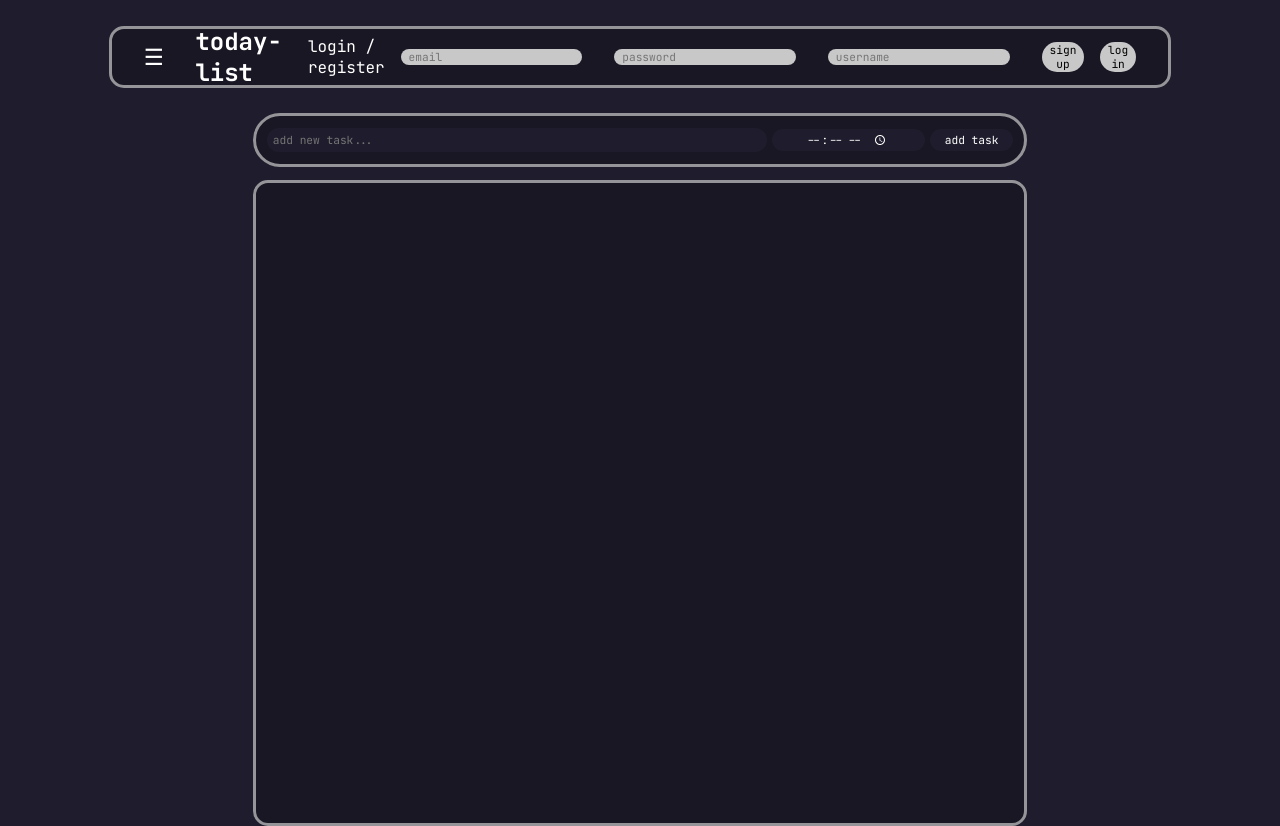
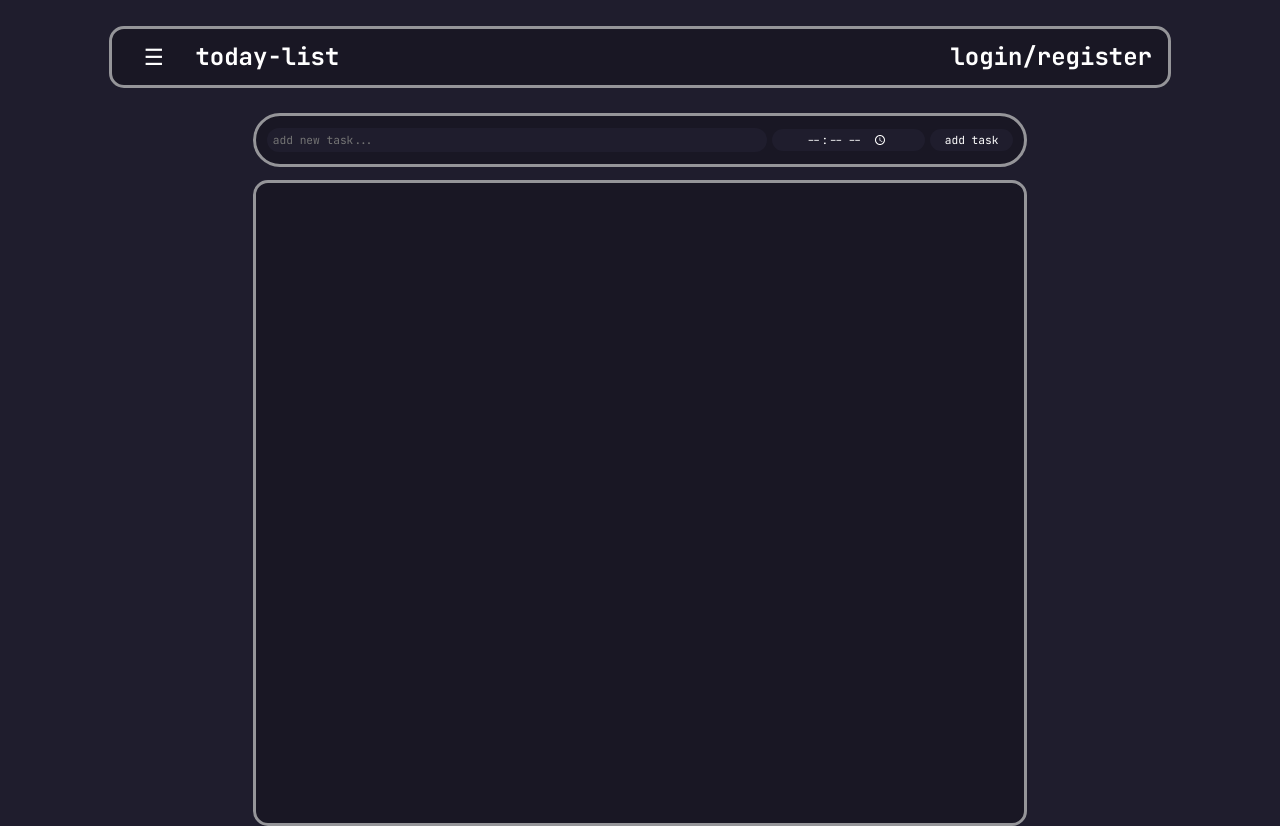
Before and after one commit to cloudz-night/today-list, a plain HTML site: page index.html in a window 1280 px wide. Drawn offline with nearby package versions, Linux system fonts and the light colour scheme.

Commit message:
Update index.html

```diff
--- a/index.html
+++ b/index.html
@@ -14,14 +14,7 @@
             <h2>today-list</h2>
         </div>
         <div class="header_right">
-            <p id="login-label">login / register</p>
-            <input type="email" id="email" placeholder="email"><br>
-            <input type="password" id="password" placeholder="password"><br>
-            <input type="text" id="username" placeholder="username"><br>
-            <button id="signup-btn" onclick="signUp()">sign up</button>
-            <button id="login-btn" onclick="signIn()">log in</button>
-            <p id="status"></p>
-            <button id="logout-btn" onclick="logOut()" style="display:none;">log out</button>
+            <h2 id="login-register"><a href="login.html" style="text-decoration: none; color: white;">login/register</a></h2>
             <p id="username-display" style="display:none;">
                 <span id="username-text"></span>
             </p>
@@ -38,7 +31,7 @@
 
     <div class="add_task_container">
         <input type="text" id="task_input" placeholder="add new task..." />
-        <input type="time" id="task_date" style="color-scheme: dark;"  placeholder="add date..." />
+        <input type="time" id="task_date" style="color-scheme: dark; background-color: #1F1D2D;"  placeholder="add date..." />
         <button id="add_task_button" onclick="new_task()">add task</button>
     </div>
 
```
